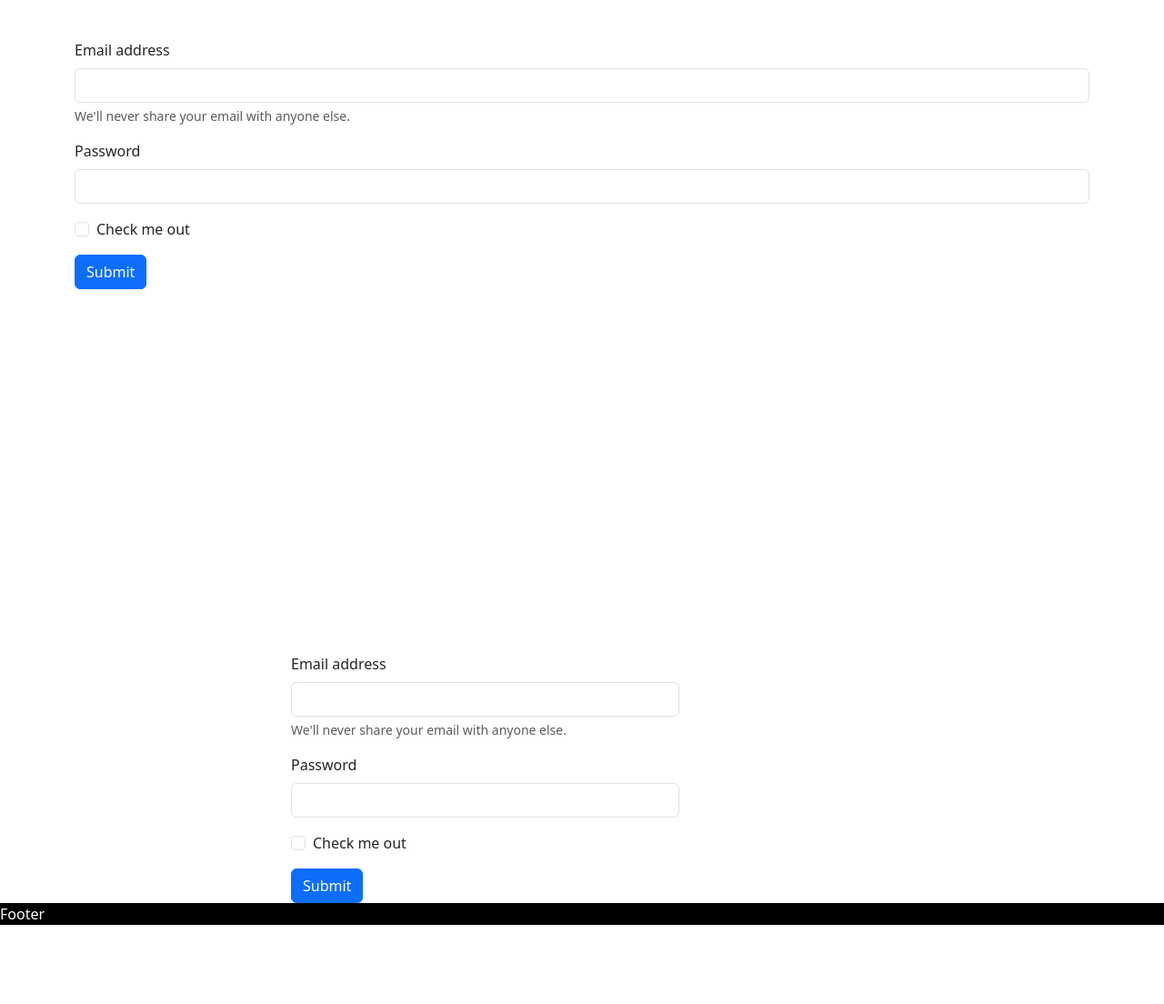
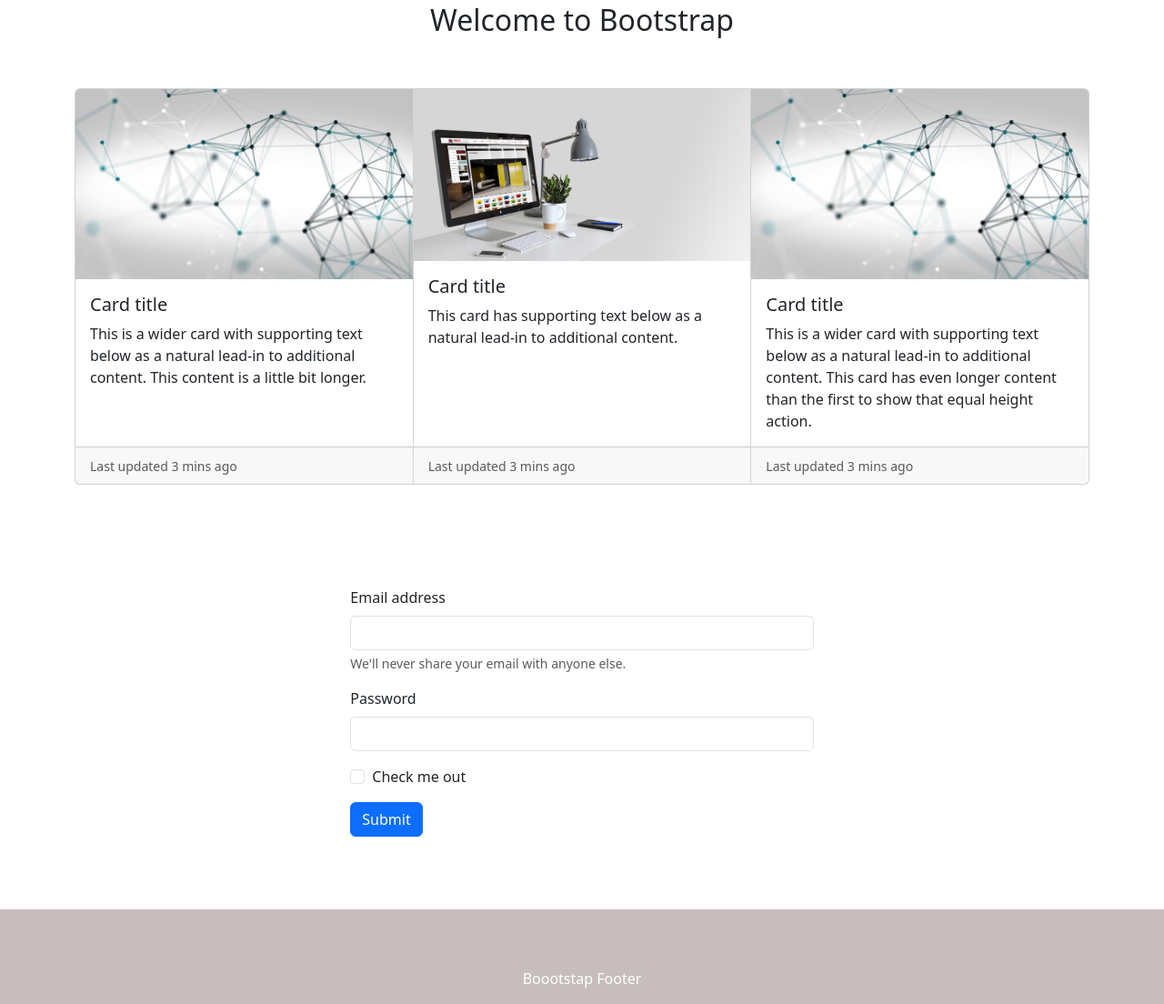
Before and after one commit to GabrielIkpolo/Bootstrap-demo-zero, a website: page index.html in a window 1280 px wide. Shown: the part 613-1717 px from the top of the page at 91% size. Before the commit the page ends 1630 px from the top, so only its background shows below. Drawn offline with nearby package versions, Linux system fonts and the light colour scheme.

Commit message:
Bootstrap demo in class

```diff
--- a/assets/css/index.css
+++ b/assets/css/index.css
@@ -1,16 +1,30 @@
+.carouselImages{
+    height: 30rem;
+}
+
 .wrapper{
     min-height: 100vh;
 }
 
-.footer{
-    background-color: black;
-    color: white;
+.welcomeSection{
+    display: flex;
+    justify-content: center;
+    margin-top: 5rem;
 }
 
-.myForm{
-    margin-top: 100px;
+.myCard{
+    margin-top: 3rem;
 }
 
-.container{
-    margin-bottom: 400px;
+.theFormElement{
+    margin-top: 7rem;
+    margin-bottom: 5rem;
 }
+
+.footer{
+    padding-top: 4rem;
+    background-color: rgb(199, 189, 189);
+    color: white;
+    display: flex;
+    justify-content: center;
+}
--- a/index.html
+++ b/index.html
@@ -11,6 +11,7 @@
 
 <body>
 
+  <!-- Navbar section  -->
   <nav class="navbar navbar-expand-lg bg-body-tertiary">
     <div class="container-fluid">
       <a class="navbar-brand" href="#">Navbar scroll</a>
@@ -51,21 +52,20 @@
     </div>
   </nav>
 
-  <!-- The wrapper class  -->
+
   <div class="wrapper">
 
-    <!-- Carousel here  -->
-
+    <!-- The carousel section  -->
     <div id="carouselExample" class="carousel slide">
       <div class="carousel-inner">
         <div class="carousel-item active">
-          <img src="./assets/images/1.jpeg" class="d-block w-100" height="500px" alt="...">
+          <img src="./assets/images/1.jpeg" class="d-block w-100 carouselImages" alt="...">
         </div>
         <div class="carousel-item">
-          <img src="./assets/images/2.jpeg" class="d-block w-100" height="500px" alt="...">
+          <img src="./assets/images/2.jpeg" class="d-block w-100 carouselImages" alt="...">
         </div>
         <div class="carousel-item">
-          <img src="./assets/images/3.png" class="d-block w-100" height="500px" alt="...">
+          <img src="./assets/images/3.png" class="d-block w-100 carouselImages" alt="...">
         </div>
       </div>
       <button class="carousel-control-prev" type="button" data-bs-target="#carouselExample" data-bs-slide="prev">
@@ -78,28 +78,52 @@
       </button>
     </div>
 
-    <!-- Form here  -->
-    <div class="container">
-      <form class="myForm">
-        <div class="mb-3">
-          <label for="exampleInputEmail1" class="form-label">Email address</label>
-          <input type="email" class="form-control" id="exampleInputEmail1" aria-describedby="emailHelp">
-          <div id="emailHelp" class="form-text">We'll never share your email with anyone else.</div>
-        </div>
-        <div class="mb-3">
-          <label for="exampleInputPassword1" class="form-label">Password</label>
-          <input type="password" class="form-control" id="exampleInputPassword1">
-        </div>
-        <div class="mb-3 form-check">
-          <input type="checkbox" class="form-check-input" id="exampleCheck1">
-          <label class="form-check-label" for="exampleCheck1">Check me out</label>
-        </div>
-        <button type="submit" class="btn btn-primary">Submit</button>
-      </form>
+    <!-- Welcome Section  -->
+    <div class="welcomeSection">
+      <h2>Welcome to Bootstrap</h2>
     </div>
 
-    <!-- Form 2 here  -->
-    <form class="offset-3 col-4">
+
+    <!-- Card Section  -->
+
+    <div class="card-group myCard container">
+      <div class="card">
+        <img src="./assets/images/32.png" class="card-img-top" alt="...">
+        <div class="card-body">
+          <h5 class="card-title">Card title</h5>
+          <p class="card-text">This is a wider card with supporting text below as a natural lead-in to additional
+            content. This content is a little bit longer.</p>
+        </div>
+        <div class="card-footer">
+          <small class="text-body-secondary">Last updated 3 mins ago</small>
+        </div>
+      </div>
+      <div class="card">
+        <img src="./assets/images/33.jpeg" class="card-img-top" alt="...">
+        <div class="card-body">
+          <h5 class="card-title">Card title</h5>
+          <p class="card-text">This card has supporting text below as a natural lead-in to additional content.</p>
+        </div>
+        <div class="card-footer">
+          <small class="text-body-secondary">Last updated 3 mins ago</small>
+        </div>
+      </div>
+      <div class="card">
+        <img src="./assets/images/32.png" class="card-img-top" alt="...">
+        <div class="card-body">
+          <h5 class="card-title">Card title</h5>
+          <p class="card-text">This is a wider card with supporting text below as a natural lead-in to additional
+            content. This card has even longer content than the first to show that equal height action.</p>
+        </div>
+        <div class="card-footer">
+          <small class="text-body-secondary">Last updated 3 mins ago</small>
+        </div>
+      </div>
+    </div>
+
+<!-- Form section  -->
+
+<form class="container theFormElement col-sm-5">
   <div class="mb-3">
     <label for="exampleInputEmail1" class="form-label">Email address</label>
     <input type="email" class="form-control" id="exampleInputEmail1" aria-describedby="emailHelp">
@@ -118,8 +142,10 @@
 
 
   </div>
+  <div class="footer">
+    <p>Boootstap Footer</p>
+  </div>
 
-  <div class="footer">Footer</div>
   <!-- The script tag  -->
   <script src="./node_modules/bootstrap/dist/js/bootstrap.bundle.min.js"></script>
 </body>
--- a/package.json
+++ b/package.json
@@ -10,6 +10,6 @@
   "author": "",
   "license": "ISC",
   "dependencies": {
-    "bootstrap": "^5.3.0"
+    "bootstrap": "^5.3.3"
   }
 }
```
Also changed, not shown: assets/images/32.png (added), assets/images/33.jpeg (added), 1 other file. Lines whose indentation alone changed are shown as unchanged.
